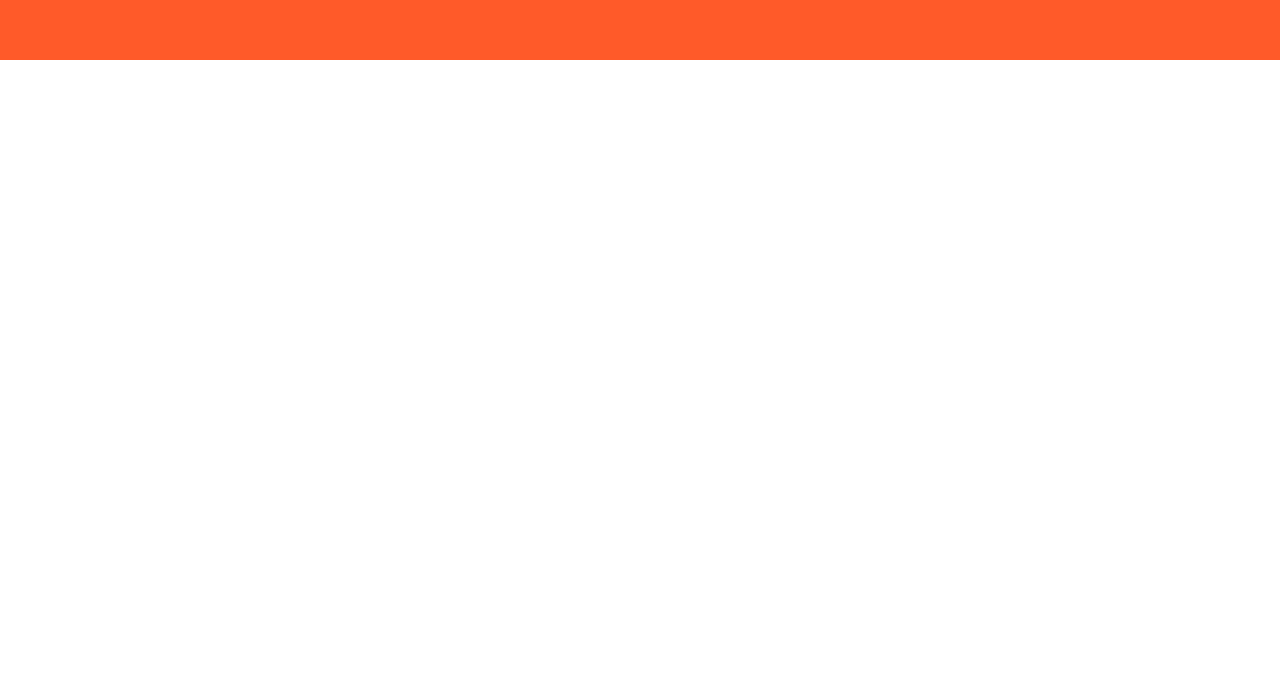
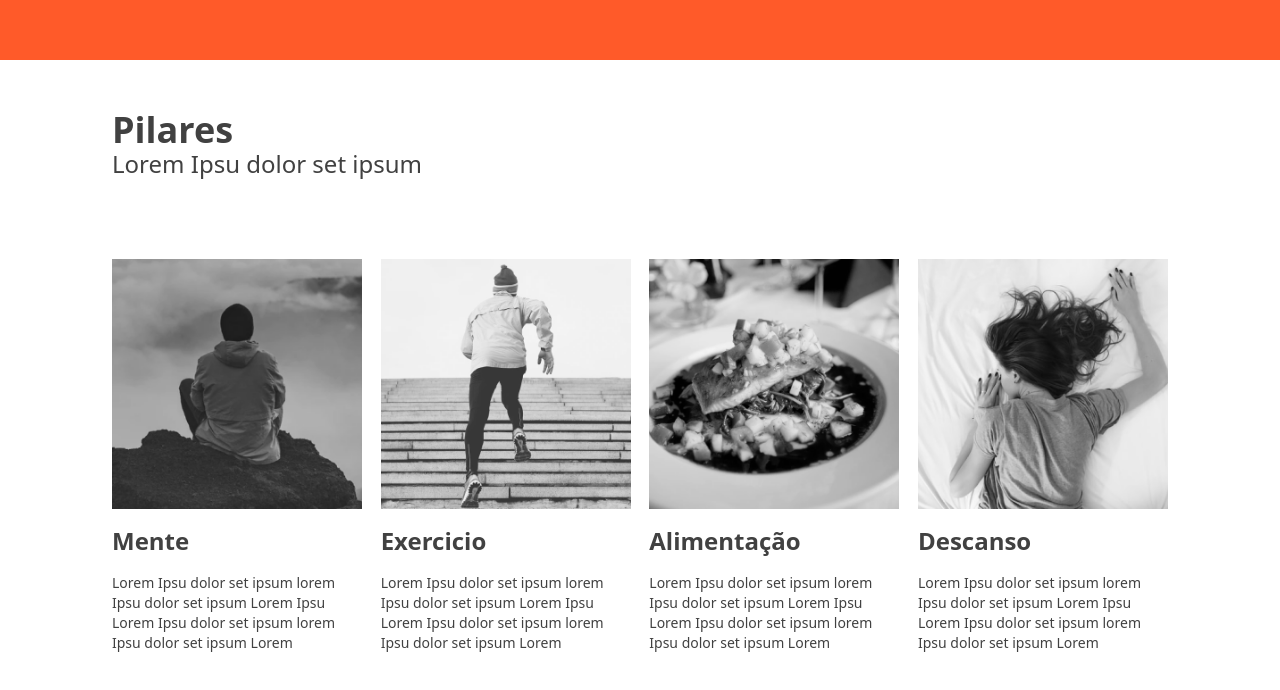
Before and after one commit to matmagamb/ProjetoASA, a React (Vite) app: page / in a window 1280 px wide. Shown: the part 3752-4442 px from the top of the page. Before the commit the page ends 3812 px from the top, so only its background shows below. Built offline with nearby package versions, Linux system fonts and the light colour scheme.

Commit message:
page Home 0.6

```diff
--- a/src/pages/Home.tsx
+++ b/src/pages/Home.tsx
@@ -105,6 +105,52 @@ export function Home() {
             </section>
 
 
+            <section className="flex  justify-center items-center h-[700px]">
+                <div className=" h-[600px] w-full mx-28 ">
+
+                    <div className="mb-20">
+                        <h1 className="text-4xl font-bold">Pilares</h1>
+                        <span className="text-2xl font-normal leading-7 ">Lorem Ipsu dolor set ipsum</span>
+                    </div>
+
+                    <div className=" flex justify-between  h-auto ">
+                        <div className=" w-[250px] hover:scale-105 transition-all group ">
+                            <img src={Pilarone} alt="" />
+                            <h2 className="text-2xl font-bold mb-4 mt-4  group-hover:text-orange-500 ">Mente</h2>
+                            <p className="text-sm ">
+                                Lorem Ipsu dolor set ipsum lorem Ipsu dolor set ipsum Lorem Ipsu Lorem Ipsu dolor set ipsum lorem Ipsu dolor set ipsum Lorem
+                            </p>
+                        </div>
+
+                        <div className=" w-[250px] hover:scale-105 transition-all group ">
+                            <img src={Pilartwo} alt="" />
+                            <h2 className="text-2xl font-bold mb-4 mt-4  group-hover:text-orange-500 ">Exercicio</h2>
+                            <p className="text-sm ">
+                                Lorem Ipsu dolor set ipsum lorem Ipsu dolor set ipsum Lorem Ipsu Lorem Ipsu dolor set ipsum lorem Ipsu dolor set ipsum Lorem
+                            </p>
+                        </div>
+
+                        <div className=" w-[250px] hover:scale-105 transition-all group ">
+                            <img src={Pilarthree} alt="" />
+                            <h2 className="text-2xl font-bold mb-4 mt-4  group-hover:text-orange-500 ">Alimentação</h2>
+                            <p className="text-sm ">
+                                Lorem Ipsu dolor set ipsum lorem Ipsu dolor set ipsum Lorem Ipsu Lorem Ipsu dolor set ipsum lorem Ipsu dolor set ipsum Lorem
+                            </p>
+                        </div>
+
+                        <div className=" w-[250px] hover:scale-105 transition-all group ">
+                            <img src={Pilarfour} alt="" />
+                            <h2 className="text-2xl font-bold mb-4 mt-4 group-hover:text-orange-500 ">Descanso</h2>
+                            <p className="text-sm ">
+                                Lorem Ipsu dolor set ipsum lorem Ipsu dolor set ipsum Lorem Ipsu Lorem Ipsu dolor set ipsum lorem Ipsu dolor set ipsum Lorem
+                            </p>
+                        </div>
+
+
+                    </div>
+                </div>
+
+            </section>
 
 
         </>
```
